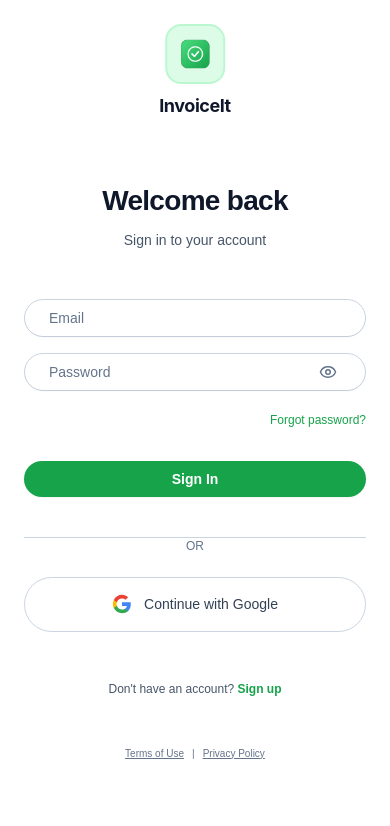
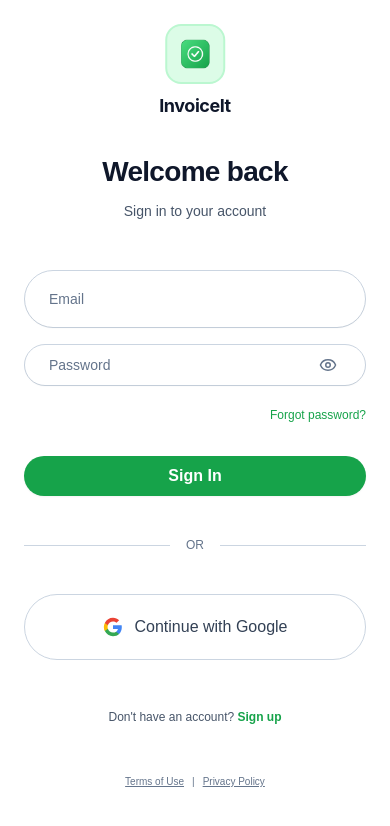
Before and after one commit to penuel-sudo/invoice-it, a React (Vite) app: page /auth in a window 390 px wide. Shown: the top 826 px of the page. Built offline with nearby package versions, Linux system fonts and the light colour scheme.

Commit message:
iinputs and labels

```diff
--- a/src/pages/AuthPage.tsx
+++ b/src/pages/AuthPage.tsx
@@ -234,10 +234,10 @@
                   }}
                   style={{
                     width: '100%',
-                    padding: window.innerWidth < 768 ? '1rem 1.5rem' : '1.25rem 1.5rem',
+                    padding: window.innerWidth < 768 ? '1.25rem 1.5rem' : '1.25rem 1.5rem',
                     border: 'none',
                     borderRadius: '50px',
-                    fontSize: window.innerWidth < 768 ? '0.875rem' : '1rem',
+                    fontSize: window.innerWidth < 768 ? '1rem' : '1rem',
                     backgroundColor: 'transparent',
                     outline: 'none',
                     transition: 'all 0.2s ease',
@@ -248,8 +248,8 @@
                 <Label htmlFor="name" style={{
                   position: 'absolute',
                   left: '1.5rem',
-                  top: formData.name ? '-0.5rem' : '50%',
-                  transform: formData.name ? 'translateY(0)' : 'translateY(-50%)',
+                top: (formData.name || focused) ? '-0.5rem' : '50%',
+                transform: (formData.name || focused) ? 'translateY(0)' : 'translateY(-50%)',
                   fontSize: formData.name ? '0.75rem' : (window.innerWidth < 768 ? '0.875rem' : '1rem'),
                   fontWeight: '500',
                   color: formData.name ? brandColors.primary[600] : brandColors.neutral[500],
@@ -289,15 +289,16 @@
                 }}
                 style={{
                   width: '100%',
-                  padding: window.innerWidth < 768 ? '1rem 1.5rem' : '1.25rem 1.5rem',
+                  padding: window.innerWidth < 768 ? '1.25rem 1.5rem' : '1.25rem 1.5rem',
                   border: 'none',
                   borderRadius: '50px',
-                  fontSize: window.innerWidth < 768 ? '0.875rem' : '1rem',
+                  fontSize: window.innerWidth < 768 ? '1rem' : '1rem',
                   backgroundColor: 'transparent',
                   outline: 'none',
                   transition: 'all 0.2s ease',
                   boxSizing: 'border-box',
-                  fontFamily: 'Poppins, sans-serif'
+                  fontFamily: 'Poppins, sans-serif',
+                  height: window.innerWidth < 768 ? '3.5rem' : '3.5rem'
                 }}
               />
               <Label htmlFor="email" style={{
@@ -343,10 +344,10 @@
                 }}
                 style={{
                   width: '100%',
-                  padding: window.innerWidth < 768 ? '1rem 3.5rem 1rem 1.5rem' : '1.25rem 3.5rem 1.25rem 1.5rem',
+                  padding: window.innerWidth < 768 ? '1.25rem 3.5rem 1.25rem 1.5rem' : '1.25rem 3.5rem 1.25rem 1.5rem',
                   border: 'none',
                   borderRadius: '50px',
-                  fontSize: window.innerWidth < 768 ? '0.875rem' : '1rem',
+                  fontSize: window.innerWidth < 768 ? '1rem' : '1rem',
                   backgroundColor: 'transparent',
                   outline: 'none',
                   transition: 'all 0.2s ease',
@@ -422,13 +423,13 @@
             disabled={isLoading}
             style={{
               width: '100%',
-              padding: window.innerWidth < 768 ? '1rem 1.5rem' : '1.25rem 1.5rem',
+              padding: window.innerWidth < 768 ? '1.25rem 1.5rem' : '1.25rem 1.5rem',
               backgroundColor: brandColors.primary[600],
               color: brandColors.white,
               border: 'none',
               marginTop: '0.5rem',
               borderRadius: '50px',
-              fontSize: window.innerWidth < 768 ? '0.875rem' : '1rem',
+              fontSize: window.innerWidth < 768 ? '1rem' : '1rem',
               fontFamily: 'Poppins, sans-serif',
               fontWeight: '600',
               cursor: isLoading ? 'not-allowed' : 'pointer',
@@ -451,29 +452,29 @@
           </Button>
 
           <div style={{
-            textAlign: 'center',
+            display: 'flex',
+            alignItems: 'center',
             margin: '1.5rem 0',
-            fontSize: window.innerWidth < 768 ? '0.75rem' : '0.875rem',
-            color: brandColors.neutral[500],
-            position: 'relative',
             fontFamily: 'Poppins, sans-serif'
           }}>
             <div style={{
-              position: 'absolute',
-              top: '50%',
-              left: 0,
-              right: 0,
+              flexGrow: 1,
               height: '1px',
               backgroundColor: brandColors.neutral[300]
-            }}>
+            }}></div>
             <span style={{
-              backgroundColor: brandColors.white,
               padding: '0 1rem',
-              color: brandColors.neutral[500]
+              fontSize: window.innerWidth < 768 ? '0.75rem' : '0.875rem',
+              color: brandColors.neutral[500],
+              fontWeight: '500'
             }}>
               OR
             </span>
-            </div>
+            <div style={{
+              flexGrow: 1,
+              height: '1px',
+              backgroundColor: brandColors.neutral[300]
+            }}></div>
           </div>
 
           <button
@@ -482,12 +483,12 @@
             disabled={isLoading}
             style={{
               width: '100%',
-              padding: window.innerWidth < 768 ? '1rem 1.5rem' : '1.25rem 1.5rem',
+              padding: window.innerWidth < 768 ? '1.25rem 1.5rem' : '1.25rem 1.5rem',
               backgroundColor: 'transparent',
               color: brandColors.neutral[700],
               border: `1px solid ${brandColors.neutral[300]}`,
               borderRadius: '50px',
-              fontSize: window.innerWidth < 768 ? '0.875rem' : '1rem',
+              fontSize: window.innerWidth < 768 ? '1rem' : '1rem',
               fontFamily: 'Poppins, sans-serif',
               fontWeight: '500',
               cursor: isLoading ? 'not-allowed' : 'pointer',
```
